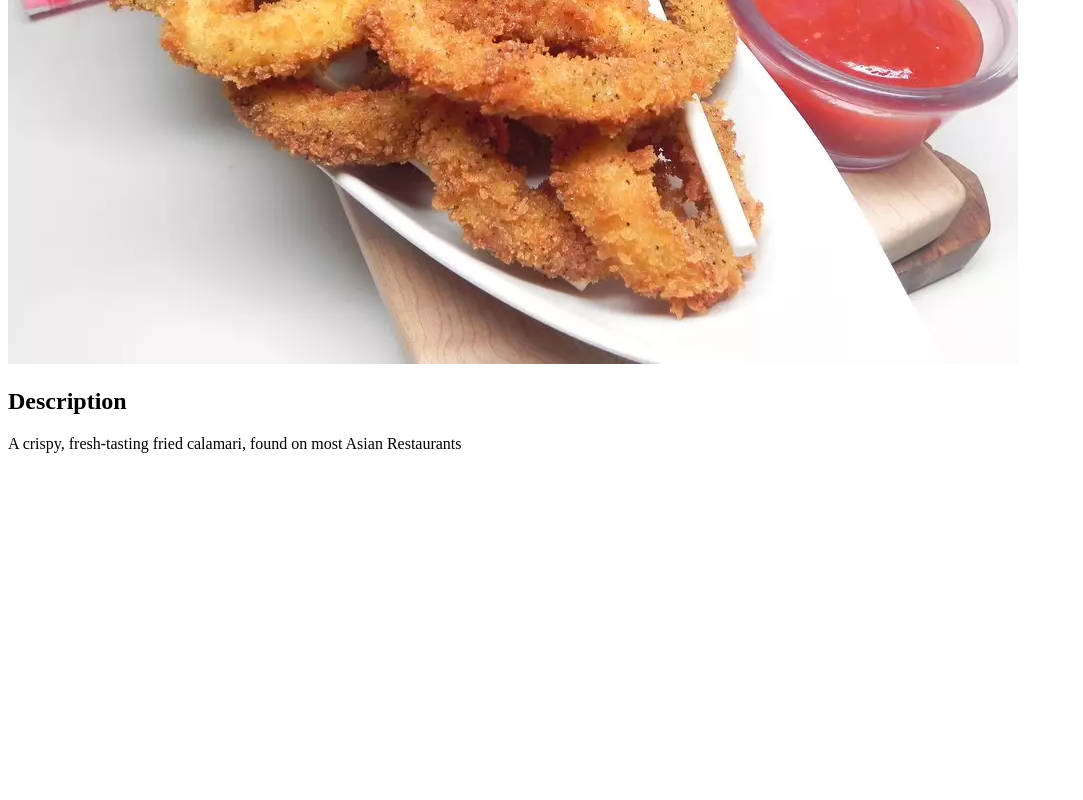
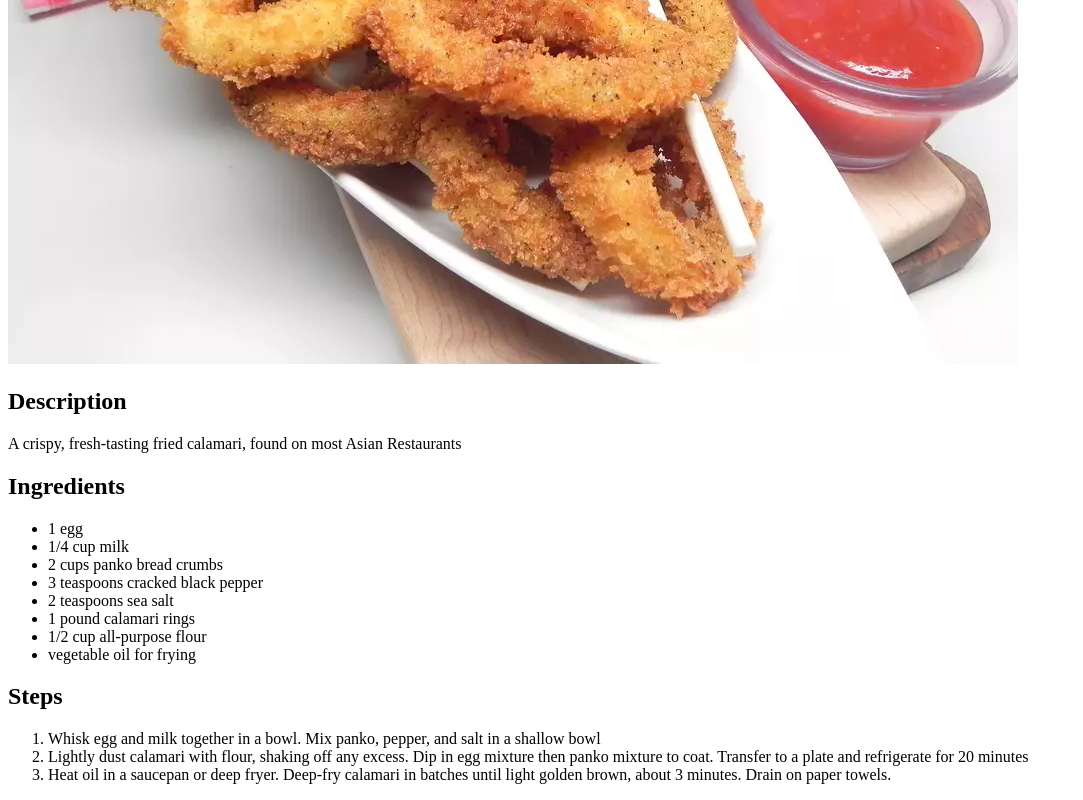
Before and after one commit to capooods/odin-recipes, a plain HTML site: page recipes/fried-calamari.html in a window 1280 px wide. Shown: the part 425-1225 px from the top of the page, without its empty margins (0-1083 px from the left). Before the commit the page ends 894 px from the top, so only its background shows below. Drawn offline with Linux system fonts and the light colour scheme.

Commit message:
Update Friend Calamari ingredients and steps

```diff
--- a/recipes/fried-calamari.html
+++ b/recipes/fried-calamari.html
@@ -10,5 +10,22 @@
   <img src="./fried-calamari-finished.webp" alt="Photo of Fried Calamari">
   <h2>Description</h2>
   <p>A crispy, fresh-tasting fried calamari, found on most Asian Restaurants</p>
+  <h2>Ingredients</h2>
+  <ul>
+    <li>1 egg</li>
+    <li>1/4 cup milk</li>
+    <li>2 cups panko bread crumbs</li>
+    <li>3 teaspoons cracked black pepper</li>
+    <li>2 teaspoons sea salt</li>
+    <li>1 pound calamari rings</li>
+    <li>1/2 cup all-purpose flour</li>
+    <li>vegetable oil for frying</li>
+  </ul>
+  <h2>Steps</h2>
+  <ol>
+    <li>Whisk egg and milk together in a bowl. Mix panko, pepper, and salt in a shallow bowl</li>
+    <li>Lightly dust calamari with flour, shaking off any excess. Dip in egg mixture then panko mixture to coat. Transfer to a plate and refrigerate for 20 minutes</li>
+    <li>Heat oil in a saucepan or deep fryer. Deep-fry calamari in batches until light golden brown, about 3 minutes. Drain on paper towels.</li>
+  </ol>
 </body>
 </html>
```
